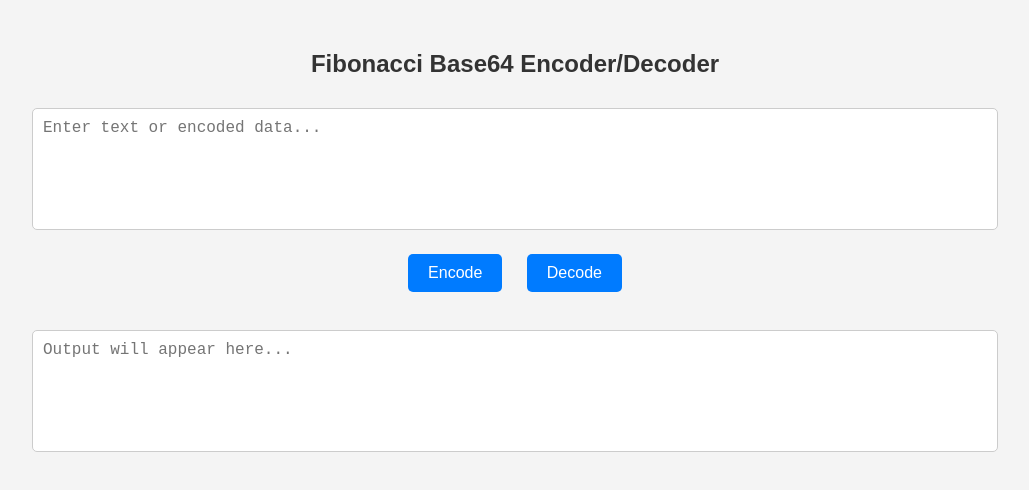
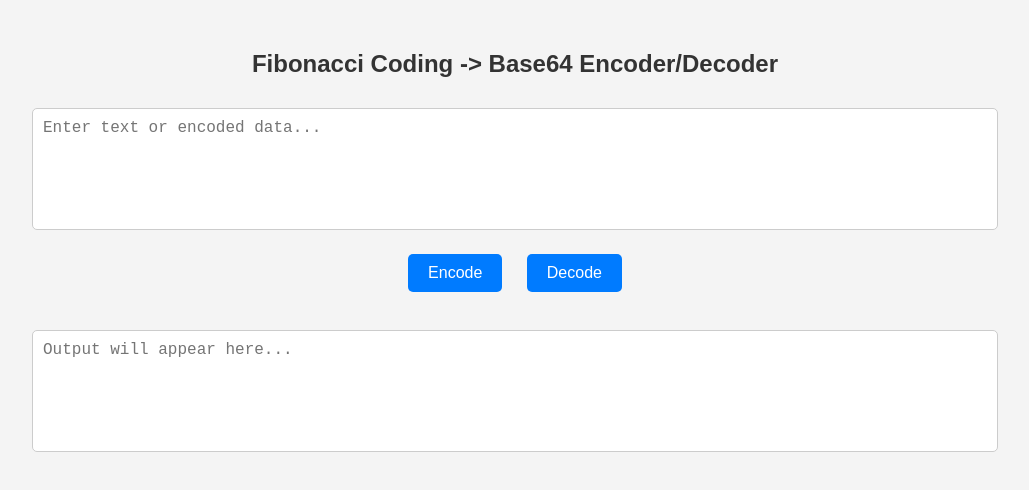
Before and after one commit to Odyhibit/fibonacci_cipher_decoder, a plain HTML site: page index.html in a window 1280 px wide. Shown: the whole page, without its empty margins (125-1154 px from the left). Drawn offline with Linux system fonts and the light colour scheme.

Commit message:
Change webpage Title

```diff
--- a/index.html
+++ b/index.html
@@ -8,7 +8,7 @@
     <script src="fibonacciCipher.js"></script> </head>
 </head>
 <body>
-    <h2>Fibonacci Base64 Encoder/Decoder</h2>
+    <h2>Fibonacci Coding -> Base64 Encoder/Decoder</h2>
     <textarea id="inputText" rows="4" cols="50" placeholder="Enter text or encoded data..."></textarea><br>
     <button onclick="encodeText()">Encode</button>
     <button onclick="decodeText()">Decode</button>
```
